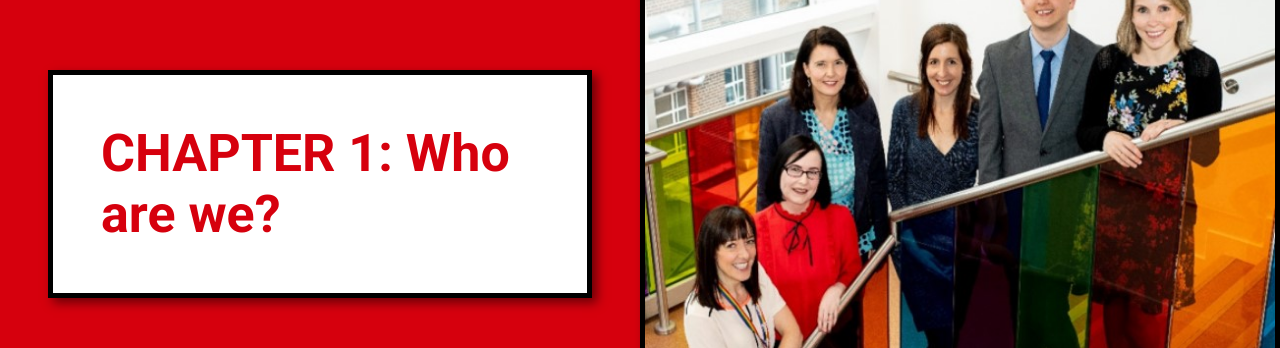
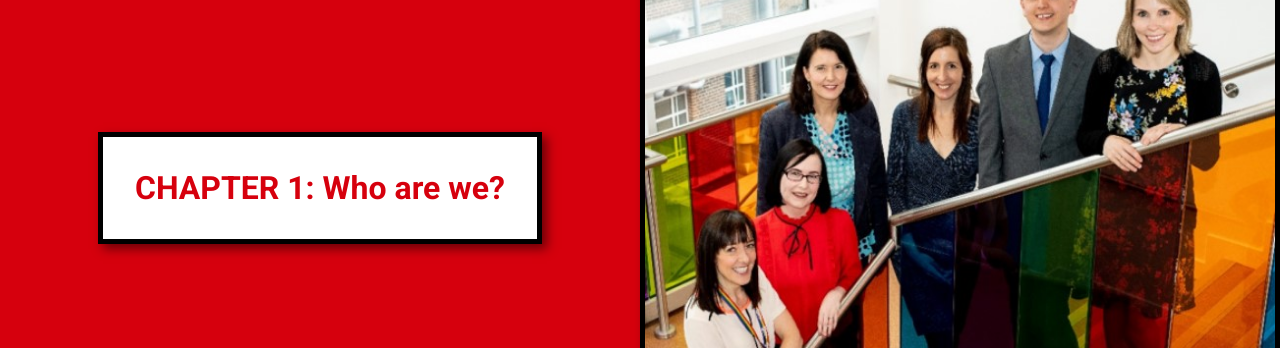
Before and after one commit to player2point0/AthenaSwanApp, a React (Create React App) app: page / in a window 1280 px wide. Shown: the part 216-564 px from the top of the page. Built offline with nearby package versions, Linux system fonts and the light colour scheme.

Commit message:
tidy marign

```diff
--- a/src/core/components/LikertScaleInput/LikertScaleInput.module.css
+++ b/src/core/components/LikertScaleInput/LikertScaleInput.module.css
@@ -12,7 +12,7 @@
 }
 
 .questionText {
-	margin: 1rem;
+	margin: var(--default-margin);
 	font-family: var(--main-font-family);
 	font-weight: 700;
 	font-size: 1.75rem;
--- a/src/core/components/PictureFrame/PictureFrame.module.css
+++ b/src/core/components/PictureFrame/PictureFrame.module.css
@@ -2,7 +2,7 @@
 	border: var(--thick-border);
 	box-shadow: var(--drop-shadow);
 	width: auto;
-	margin: 3rem;
+	margin: var(--default-margin);
 	font-size: 0px;
 	max-width: 100%;
 	background-color: white;
--- a/src/core/components/TextBox/TextBox.module.css
+++ b/src/core/components/TextBox/TextBox.module.css
@@ -3,10 +3,10 @@
 	box-shadow: var(--drop-shadow);
 	width: fit-content;
 	height: fit-content;
-	margin: 3rem;
-	padding: 2rem 3rem 2rem 3rem;
+	margin: var(--default-margin);
+	padding: 0.5rem;
 	font-family: var(--main-font-family);
 	font-weight: 400;
-	font-size: 2rem;
+	font-size: medium;
 	background-color: white;
 }
--- a/src/core/components/Title/Title.module.css
+++ b/src/core/components/Title/Title.module.css
@@ -2,11 +2,11 @@
 	border: var(--thick-border);
 	box-shadow: var(--drop-shadow);
 	width: auto;
-	margin: 3rem;
-	padding: 3rem;
+	margin: var(--default-margin);
+	padding: 2rem;
 	font-family: var(--main-font-family);
 	font-weight: 700;
-	font-size: 3.25rem;
+	font-size: xx-large;
 	background-color: white;
 	color: #d6000d;
 }
--- a/src/index.css
+++ b/src/index.css
@@ -10,6 +10,7 @@ body {
 	--main-font-family: "Roboto", Arial, sans-serif;
 	--drop-shadow: 5px 5px 10px rgb(0 0 0 / 0.5);
 	--thick-border: 5px solid black;
+	--default-margin: 1rem 1.5rem 0.5rem 1.5rem;
 }
 
 /* body::-webkit-scrollbar {
```
